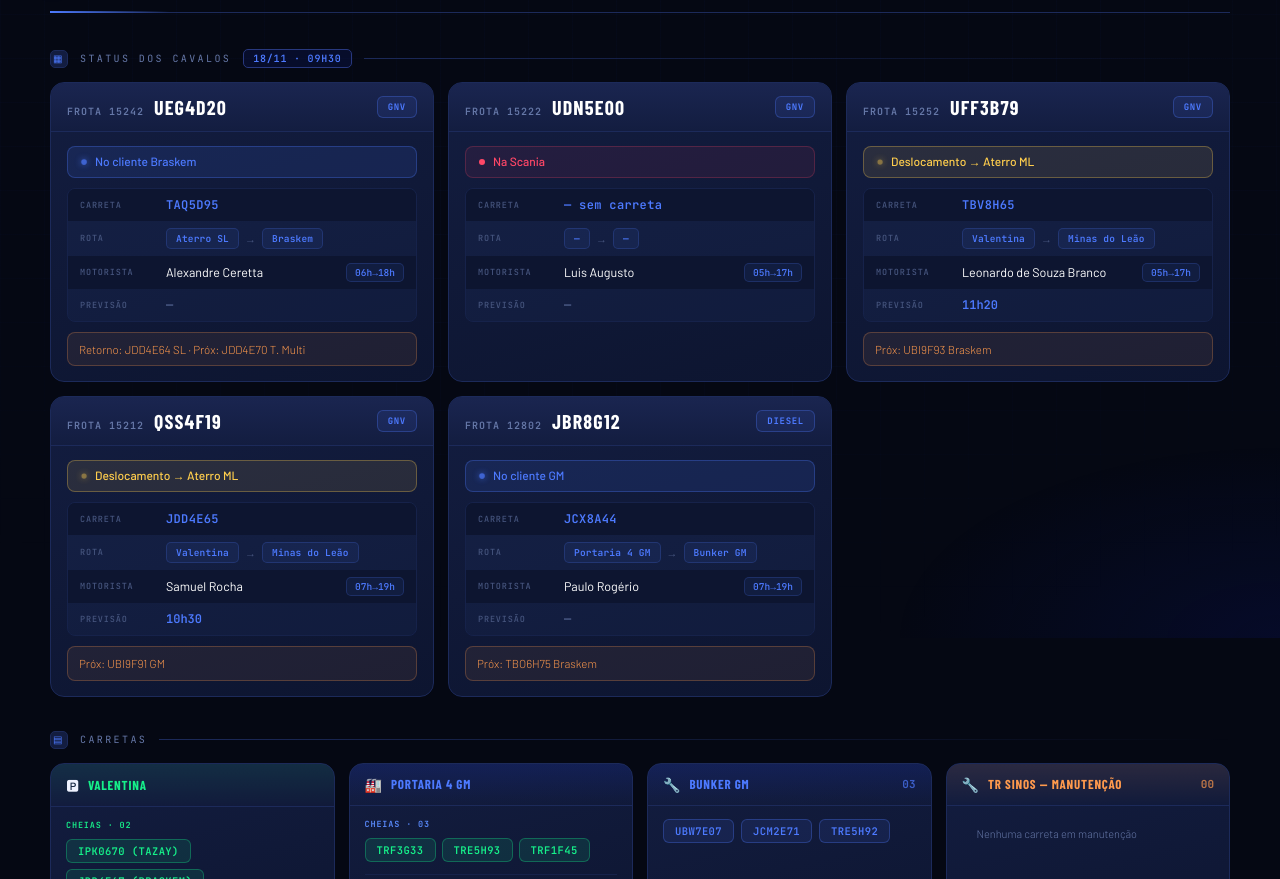
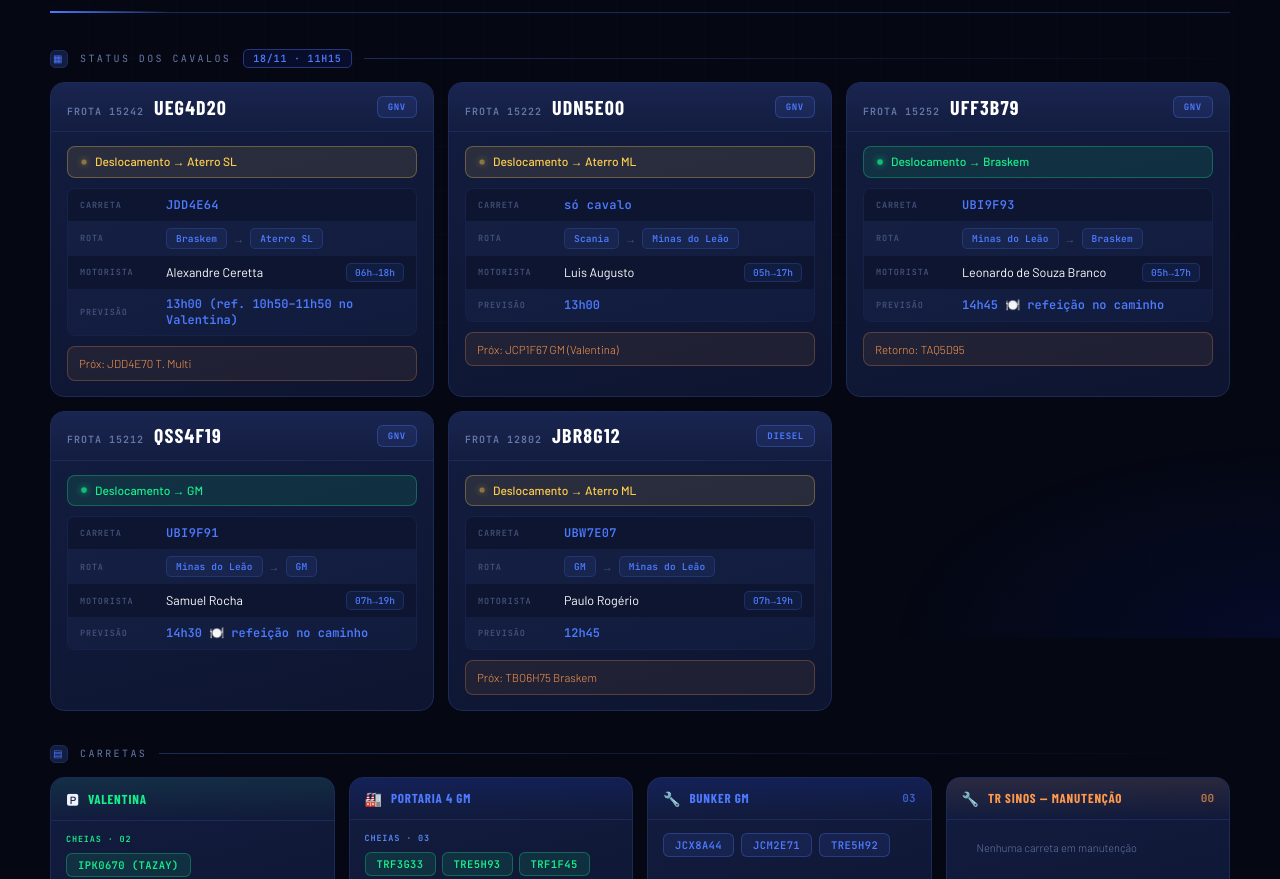
Before and after one commit to giovani-schiavon/Painel-Neogas, a plain HTML site: page index.html in a window 1280 px wide. Shown: the part 162-1041 px from the top of the page. Drawn offline with nearby package versions, Linux system fonts and the light colour scheme; a web font is replaced by a local one.

Commit message:
Add files via upload

```diff
--- a/index.html
+++ b/index.html
@@ -152,8 +152,8 @@ h1 .rs{color:var(--azul-br);}
 <div class="wrap">
 
   <div style="font-family:'JetBrains Mono',monospace;font-size:11px;font-weight:700;letter-spacing:.12em;text-transform:uppercase;color:var(--text2);background:rgba(77,122,255,.08);border:1px solid var(--border);border-radius:8px;padding:8px 16px;margin-bottom:18px;display:inline-block;">
-    🕐 Última Atualização — <span style="color:var(--branco);">18/11/2026 · 09h30</span>
-    <br><span style="font-size:9.5px;font-style:italic;font-weight:400;color:var(--muted);letter-spacing:.06em;">Próxima atualização prevista: 10h30</span>
+    🕐 Última Atualização — <span style="color:var(--branco);">18/11/2026 · 11h15</span>
+    <br><span style="font-size:9.5px;font-style:italic;font-weight:400;color:var(--muted);letter-spacing:.06em;">Próxima atualização prevista: 12h15</span>
   </div>
 
   <div class="header">
@@ -166,82 +166,82 @@ h1 .rs{color:var(--azul-br);}
     <div class="header-right">
       <div class="pills">
         <span class="pill pill-azul">5 cavalos</span>
-        <span class="pill pill-roxo">2 em clientes (Braskem / GM)</span>
-        <span class="pill pill-amarelo">2 vazios → ML</span>
-        <span class="pill pill-verm">1 na Scania</span>
+        <span class="pill pill-roxo">2 cheios → clientes (Braskem / GM)</span>
+        <span class="pill pill-amarelo">3 vazios (SL / ML)</span>
+        <span class="pill pill-verm">0 sem programação</span>
       </div>
 
     </div>
   </div>
 
-  <div class="sec-label"><span class="ico">▦</span>Status dos Cavalos <span class="stamp">18/11 · 09h30</span></div>
-                                                                                                                                                                                                                                                                                                                                                                                                                                                                                                                                                                                                                                                                                                                                                                                                                                                                                                                                                                                                                                                                                                                                                <div class="grid">
+  <div class="sec-label"><span class="ico">▦</span>Status dos Cavalos <span class="stamp">18/11 · 11h15</span></div>
+                                                                                                                                                                                                                                                                                                                                                                                                                                                                                                                                                                                                                                                                                                                                                                                                                                                                                                                                                                                                                                                                                                                                                  <div class="grid">
 
     <div class="card">
       <div class="card-head"><div class="head-id"><span class="frota">Frota 15242</span><span class="placa">UEG4D20</span></div><span class="comb-badge gnv">GNV</span></div>
       <div class="card-body">
-        <div class="status s-cliente"><span class="pulse"></span>No cliente Braskem</div>
+        <div class="status s-vazio"><span class="pulse"></span>Deslocamento → Aterro SL</div>
         <div class="info-rows">
-          <div class="irow"><span class="lbl">Carreta</span><span class="v mono" style="display:flex;align-items:center;gap:2px;">TAQ5D95</span></div>
-          <div class="irow"><span class="lbl">Rota</span><div class="rota"><span class="rp rp-o">Aterro SL</span><span class="rp-arr">→</span><span class="rp rp-d">Braskem</span></div></div>
+          <div class="irow"><span class="lbl">Carreta</span><span class="v mono" style="display:flex;align-items:center;gap:2px;">JDD4E64</span></div>
+          <div class="irow"><span class="lbl">Rota</span><div class="rota"><span class="rp rp-o">Braskem</span><span class="rp-arr">→</span><span class="rp rp-d">Aterro SL</span></div></div>
           <div class="irow mot-row"><span class="lbl">Motorista</span><span class="v mot">Alexandre Ceretta</span><span class="turno-chip">06h→18h</span></div>
-          <div class="irow"><span class="lbl">Previsão</span><span class="v prev none">—</span></div>
+          <div class="irow"><span class="lbl">Previsão</span><span class="v prev">13h00 (ref. 10h50–11h50 no Valentina)</span></div>
         </div>
-        <div class="obs">Retorno: JDD4E64 SL · Próx: JDD4E70 T. Multi</div>
+        <div class="obs">Próx: JDD4E70 T. Multi</div>
       </div>
     </div>
 
     <div class="card">
       <div class="card-head"><div class="head-id"><span class="frota">Frota 15222</span><span class="placa">UDN5E00</span></div><span class="comb-badge gnv">GNV</span></div>
       <div class="card-body">
-        <div class="status s-parado"><span class="pulse"></span>Na Scania</div>
+        <div class="status s-vazio"><span class="pulse"></span>Deslocamento → Aterro ML</div>
         <div class="info-rows">
-          <div class="irow"><span class="lbl">Carreta</span><span class="v mono" style="display:flex;align-items:center;gap:2px;">— sem carreta</span></div>
-          <div class="irow"><span class="lbl">Rota</span><div class="rota"><span class="rp rp-o">—</span><span class="rp-arr">→</span><span class="rp rp-d">—</span></div></div>
+          <div class="irow"><span class="lbl">Carreta</span><span class="v mono" style="display:flex;align-items:center;gap:2px;">só cavalo</span></div>
+          <div class="irow"><span class="lbl">Rota</span><div class="rota"><span class="rp rp-o">Scania</span><span class="rp-arr">→</span><span class="rp rp-d">Minas do Leão</span></div></div>
           <div class="irow mot-row"><span class="lbl">Motorista</span><span class="v mot">Luis Augusto</span><span class="turno-chip">05h→17h</span></div>
-          <div class="irow"><span class="lbl">Previsão</span><span class="v prev none">—</span></div>
+          <div class="irow"><span class="lbl">Previsão</span><span class="v prev">13h00</span></div>
+        </div>
+        <div class="obs">Próx: JCP1F67 GM (Valentina)</div>
+      </div>
+    </div>
+
+    <div class="card">
+      <div class="card-head"><div class="head-id"><span class="frota">Frota 15252</span><span class="placa">UFF3B79</span></div><span class="comb-badge gnv">GNV</span></div>
+      <div class="card-body">
+        <div class="status s-cheio"><span class="pulse"></span>Deslocamento → Braskem</div>
+        <div class="info-rows">
+          <div class="irow"><span class="lbl">Carreta</span><span class="v mono" style="display:flex;align-items:center;gap:2px;">UBI9F93</span></div>
+          <div class="irow"><span class="lbl">Rota</span><div class="rota"><span class="rp rp-o">Minas do Leão</span><span class="rp-arr">→</span><span class="rp rp-d">Braskem</span></div></div>
+          <div class="irow mot-row"><span class="lbl">Motorista</span><span class="v mot">Leonardo de Souza Branco</span><span class="turno-chip">05h→17h</span></div>
+          <div class="irow"><span class="lbl">Previsão</span><span class="v prev">14h45 🍽️ refeição no caminho</span></div>
+        </div>
+        <div class="obs">Retorno: TAQ5D95</div>
+      </div>
+    </div>
+
+    <div class="card">
+      <div class="card-head"><div class="head-id"><span class="frota">Frota 15212</span><span class="placa">QSS4F19</span></div><span class="comb-badge gnv">GNV</span></div>
+      <div class="card-body">
+        <div class="status s-cheio"><span class="pulse"></span>Deslocamento → GM</div>
+        <div class="info-rows">
+          <div class="irow"><span class="lbl">Carreta</span><span class="v mono" style="display:flex;align-items:center;gap:2px;">UBI9F91</span></div>
+          <div class="irow"><span class="lbl">Rota</span><div class="rota"><span class="rp rp-o">Minas do Leão</span><span class="rp-arr">→</span><span class="rp rp-d">GM</span></div></div>
+          <div class="irow mot-row"><span class="lbl">Motorista</span><span class="v mot">Samuel Rocha</span><span class="turno-chip">07h→19h</span></div>
+          <div class="irow"><span class="lbl">Previsão</span><span class="v prev">14h30 🍽️ refeição no caminho</span></div>
         </div>
 
       </div>
     </div>
 
     <div class="card">
-      <div class="card-head"><div class="head-id"><span class="frota">Frota 15252</span><span class="placa">UFF3B79</span></div><span class="comb-badge gnv">GNV</span></div>
+      <div class="card-head"><div class="head-id"><span class="frota">Frota 12802</span><span class="placa">JBR8G12</span></div><span class="comb-badge diesel">Diesel</span></div>
       <div class="card-body">
         <div class="status s-vazio"><span class="pulse"></span>Deslocamento → Aterro ML</div>
         <div class="info-rows">
-          <div class="irow"><span class="lbl">Carreta</span><span class="v mono" style="display:flex;align-items:center;gap:2px;">TBV8H65</span></div>
-          <div class="irow"><span class="lbl">Rota</span><div class="rota"><span class="rp rp-o">Valentina</span><span class="rp-arr">→</span><span class="rp rp-d">Minas do Leão</span></div></div>
-          <div class="irow mot-row"><span class="lbl">Motorista</span><span class="v mot">Leonardo de Souza Branco</span><span class="turno-chip">05h→17h</span></div>
-          <div class="irow"><span class="lbl">Previsão</span><span class="v prev">11h20</span></div>
-        </div>
-        <div class="obs">Próx: UBI9F93 Braskem</div>
-      </div>
-    </div>
-
-    <div class="card">
-      <div class="card-head"><div class="head-id"><span class="frota">Frota 15212</span><span class="placa">QSS4F19</span></div><span class="comb-badge gnv">GNV</span></div>
-      <div class="card-body">
-        <div class="status s-vazio"><span class="pulse"></span>Deslocamento → Aterro ML</div>
-        <div class="info-rows">
-          <div class="irow"><span class="lbl">Carreta</span><span class="v mono" style="display:flex;align-items:center;gap:2px;">JDD4E65</span></div>
-          <div class="irow"><span class="lbl">Rota</span><div class="rota"><span class="rp rp-o">Valentina</span><span class="rp-arr">→</span><span class="rp rp-d">Minas do Leão</span></div></div>
-          <div class="irow mot-row"><span class="lbl">Motorista</span><span class="v mot">Samuel Rocha</span><span class="turno-chip">07h→19h</span></div>
-          <div class="irow"><span class="lbl">Previsão</span><span class="v prev">10h30</span></div>
-        </div>
-        <div class="obs">Próx: UBI9F91 GM</div>
-      </div>
-    </div>
-
-    <div class="card">
-      <div class="card-head"><div class="head-id"><span class="frota">Frota 12802</span><span class="placa">JBR8G12</span></div><span class="comb-badge diesel">Diesel</span></div>
-      <div class="card-body">
-        <div class="status s-cliente"><span class="pulse"></span>No cliente GM</div>
-        <div class="info-rows">
-          <div class="irow"><span class="lbl">Carreta</span><span class="v mono" style="display:flex;align-items:center;gap:2px;">JCX8A44</span></div>
-          <div class="irow"><span class="lbl">Rota</span><div class="rota"><span class="rp rp-o">Portaria 4 GM</span><span class="rp-arr">→</span><span class="rp rp-d">Bunker GM</span></div></div>
+          <div class="irow"><span class="lbl">Carreta</span><span class="v mono" style="display:flex;align-items:center;gap:2px;">UBW7E07</span></div>
+          <div class="irow"><span class="lbl">Rota</span><div class="rota"><span class="rp rp-o">GM</span><span class="rp-arr">→</span><span class="rp rp-d">Minas do Leão</span></div></div>
           <div class="irow mot-row"><span class="lbl">Motorista</span><span class="v mot">Paulo Rogério</span><span class="turno-chip">07h→19h</span></div>
-          <div class="irow"><span class="lbl">Previsão</span><span class="v prev none">—</span></div>
+          <div class="irow"><span class="lbl">Previsão</span><span class="v prev">12h45</span></div>
         </div>
         <div class="obs">Próx: TBO6H75 Braskem</div>
       </div>
@@ -257,8 +257,8 @@ h1 .rs{color:var(--azul-br);}
         <div style="font-family:'JetBrains Mono',monospace;font-size:8.5px;letter-spacing:.1em;text-transform:uppercase;color:var(--verde);font-weight:600;">Cheias · 02</div>
         <div style="display:flex;flex-wrap:wrap;gap:6px;margin-bottom:4px;"><span class="chip chip-cheia">IPK0670 (TAZAY)</span><span class="chip chip-cheia">JDD4E67 (BRASKEM)</span></div>
         <div style="height:.5px;background:var(--line);"></div>
-        <div style="font-family:'JetBrains Mono',monospace;font-size:8.5px;letter-spacing:.1em;text-transform:uppercase;color:var(--amarelo);font-weight:600;">Vazias · 01</div>
-        <div style="display:flex;flex-wrap:wrap;gap:6px;"><span class="chip" style="background:rgba(180,140,0,.1);color:#b8860b;border:1px solid rgba(180,140,0,.3);">TBV8H65</span></div>
+        <div style="font-family:'JetBrains Mono',monospace;font-size:8.5px;letter-spacing:.1em;text-transform:uppercase;color:var(--amarelo);font-weight:600;">Vazias · 00</div>
+        <div style="display:flex;flex-wrap:wrap;gap:6px;"><span style="color:var(--muted);font-size:11px;">Nenhuma carreta vazia</span></div>
       </div>
     </div>
     <div class="ccard">
@@ -274,7 +274,7 @@ h1 .rs{color:var(--azul-br);}
     <div class="ccard">
       <div class="ccard-head" style="background:linear-gradient(180deg,rgba(30,64,255,.12),transparent);"><span class="ci">🔧</span><span class="ccard-title" style="color:var(--azul-br);">Bunker GM</span><span class="ccard-count" style="color:var(--azul-br);">03</span></div>
       <div class="chips">
-        <span class="chip" style="background:rgba(77,122,255,.1);color:var(--azul-br);border:1px solid rgba(77,122,255,.3);">UBW7E07</span>
+        <span class="chip" style="background:rgba(77,122,255,.1);color:var(--azul-br);border:1px solid rgba(77,122,255,.3);">JCX8A44</span>
         <span class="chip" style="background:rgba(77,122,255,.1);color:var(--azul-br);border:1px solid rgba(77,122,255,.3);">JCM2E71</span>
         <span class="chip" style="background:rgba(77,122,255,.1);color:var(--azul-br);border:1px solid rgba(77,122,255,.3);">TRE5H92</span>
       </div>
@@ -288,7 +288,7 @@ h1 .rs{color:var(--azul-br);}
     <div class="ccard">
       <div class="ccard-head" style="background:linear-gradient(180deg,rgba(30,200,120,.08),transparent);"><span class="ci">🏭</span><span class="ccard-title" style="color:var(--verde);">Braskem</span><span class="ccard-count" style="color:var(--verde);">01</span></div>
       <div class="chips">
-        <span class="chip chip-cheia">JDD4E64</span>
+        <span class="chip chip-cheia">TAQ5D95</span>
       </div>
     </div>
   </div>
```
